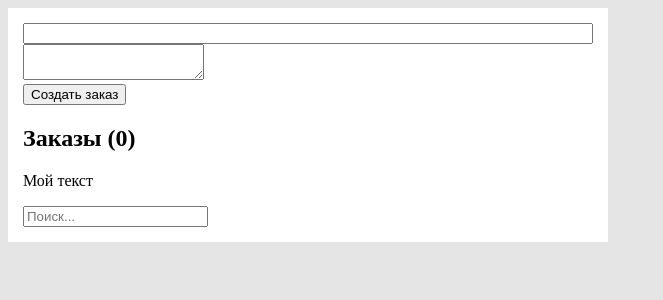
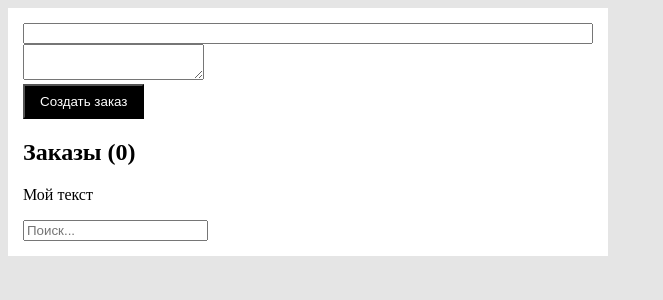
Before and after one commit to Don-Mihai/react-project-02, a React (Create React App) app: page / in a window 1280 px wide. Shown: the top 300 px of the page, without its empty margins (0-663 px from the left). Built offline with nearby package versions, Linux system fonts and the light colour scheme.

Commit message:
[feat] new btn

```diff
--- a/src/components/CreateOrder/CreateOrder.css
+++ b/src/components/CreateOrder/CreateOrder.css
@@ -8,3 +8,9 @@
 .order__input-name {
     width: 100%;
 }
+
+.order__button {
+    padding: 8px 15px;
+    background-color: #000;
+    color: #fff;
+}
--- a/src/components/CreateOrder/CreateOrder.js
+++ b/src/components/CreateOrder/CreateOrder.js
@@ -59,7 +59,7 @@ function CreateOrder () {
             <textarea name="describe" onChange={handleChangeSecondary} value={formValues?.describe} ></textarea>
 
             <div>
-                <button onClick={placeOrder}>Создать заказ</button>
+                <button className={'order__button'} onClick={placeOrder}>Создать заказ</button>
             </div>
 
 
```
